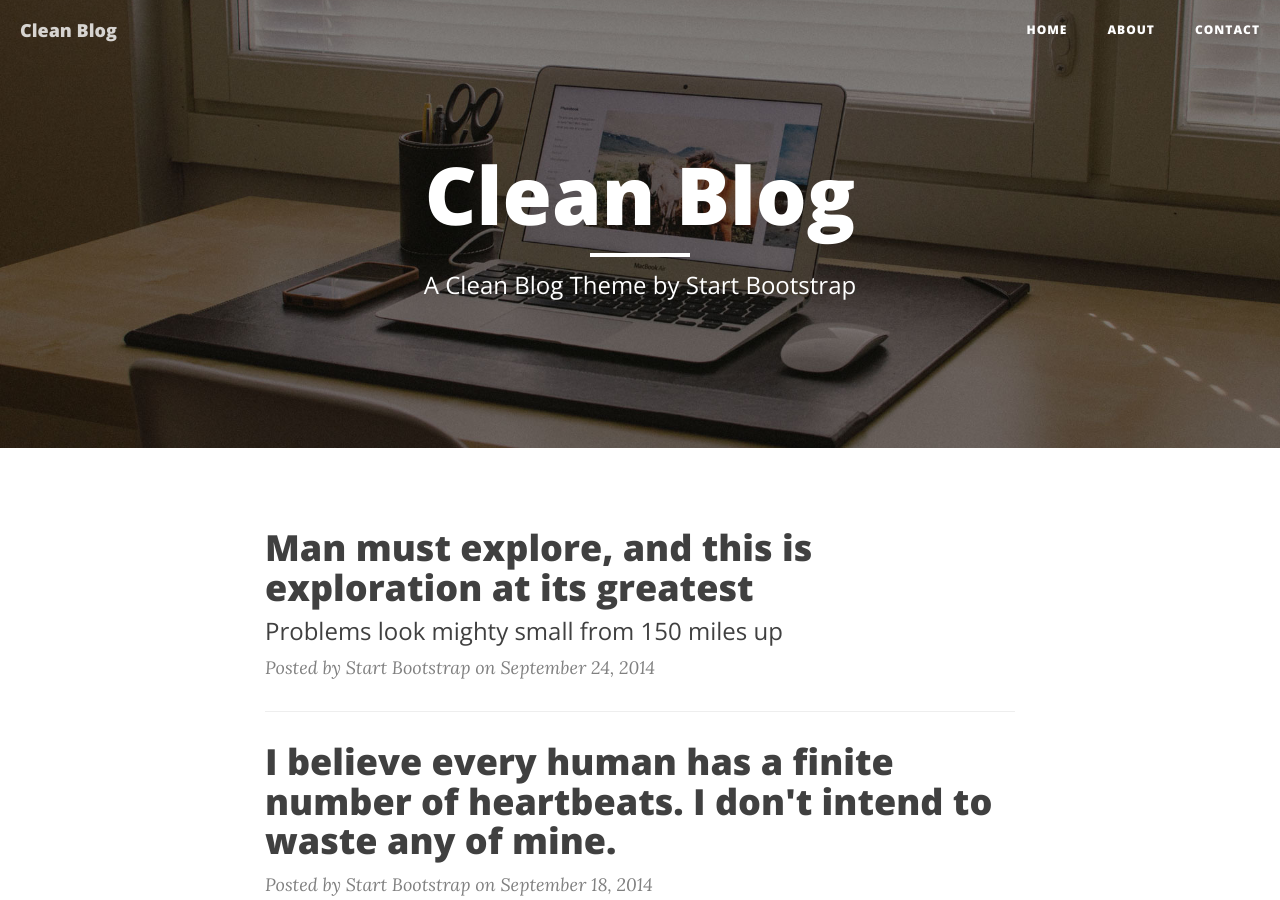
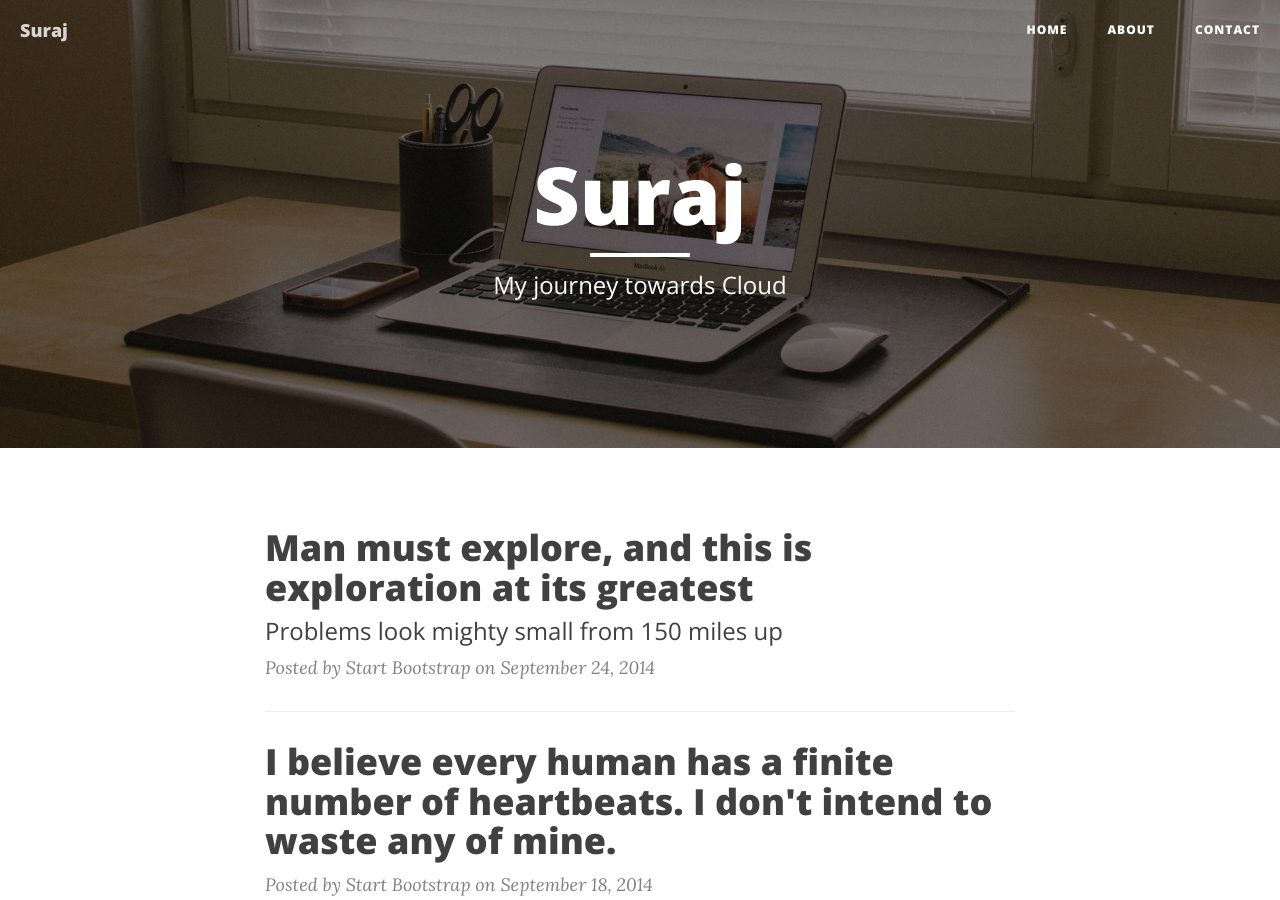
Before and after one commit to surajs21/surajs21.github.io, a Jekyll site: the page built from index.html, in a window 1280 px wide and 900 px high. Built offline with Jekyll 4.4.1, drawn with Linux system fonts in a browser that asks for light colours; nearby versions of some CDN libraries; the list of posts is cut into pages by our own code; part of the change alters nothing that is shown; some of the changed text lies outside the part shown.

Commit message:
added the inital set up

```diff
--- a/_config.yml
+++ b/_config.yml
@@ -1,13 +1,13 @@
 # Site settings
-title: Clean Blog
+title: Suraj
 header-img: img/home-bg.jpg
-email: your-email@yourdomain.com
-description: "Write your site description here. It will be used as your sites meta description as well!"
+email: surajsharma121@gmail.com
+description: "My journey in the tech world."
 baseurl: ""
-url: "http://yourdomain.com"
-twitter_username: SBootstrap
-github_username:  davidtmiller
-facebook_username:  IronSummitMedia
+url: "surajs21.github.io"
+twitter_username: surajsharma121
+github_username:  surajwy
+facebook_username:  surajs21
 
 # Build settings
 markdown: kramdown
--- a/index.html
+++ b/index.html
@@ -1,6 +1,6 @@
 ---
 layout: page
-description: "A Clean Blog Theme by Start Bootstrap"
+description: "My journey towards Cloud"
 ---
 
 {% for post in paginator.posts %}
```
